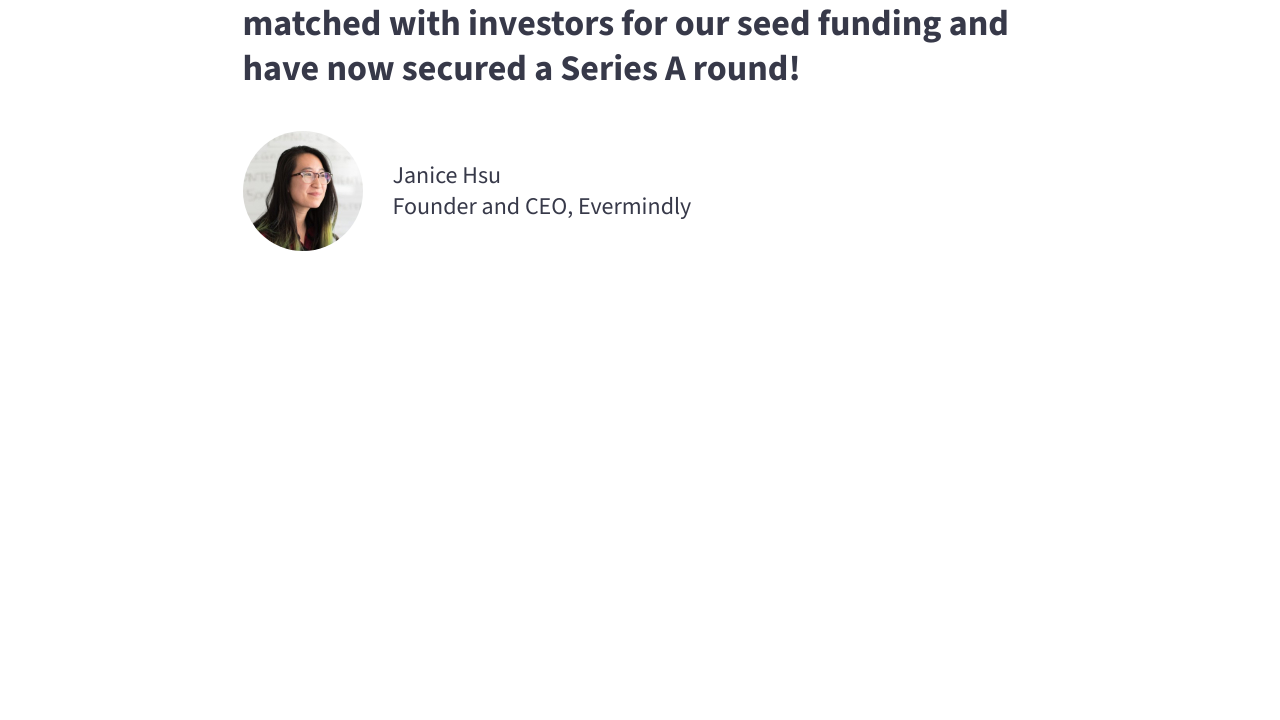
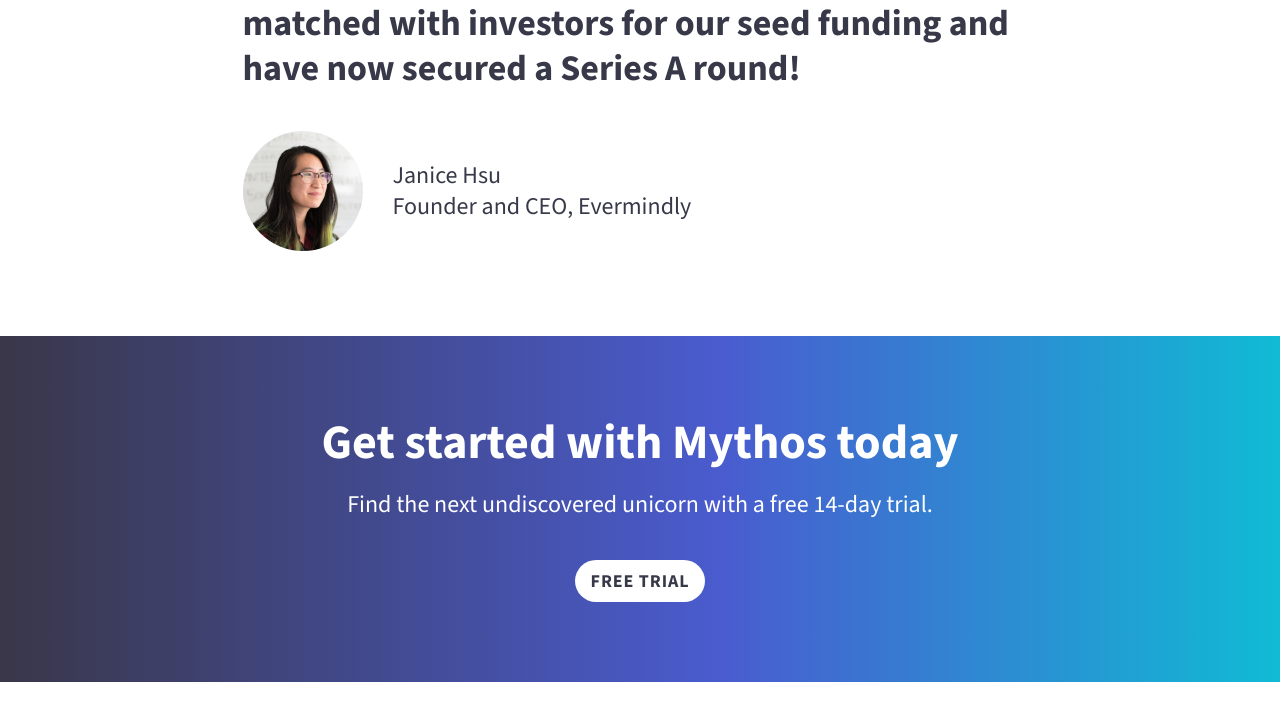
Before and after one commit to stevo123/responsive-design-beginners, a plain HTML site: page index.html in a window 1280 px wide. Shown: the part 2156-2876 px from the top of the page. Drawn offline with nearby package versions, Linux system fonts and the light colour scheme.

Commit message:
Add full-width cta

```diff
--- /dev/null
+++ b/app/scss/components/_fw-cta.scss
@@ -0,0 +1,28 @@
+@use '../util/' as u;
+
+.fw-cta {
+  background: linear-gradient(
+    90deg,
+    var(--gradient1) 0%,
+    var(--gradient2) 76.28%,
+    var(--gradient3) 152.28%
+  );
+
+  @include u.breakpoint(large) {
+    background: linear-gradient(
+      90deg,
+      var(--gradient1) 0%,
+      var(--gradient2) 56.34%,
+      var(--gradient3) 112.47%
+    );
+  }
+
+  &__wrapper {
+  }
+  &__title {
+  }
+  &__description {
+  }
+  &__button {
+  }
+}
--- a/app/scss/components/_fw-feature.scss
+++ b/app/scss/components/_fw-feature.scss
@@ -2,17 +2,12 @@
 
 .fw-feature {
   background-color: var(--fullwidth-bg);
-  color: var(--text-light);
-  text-align: center;
 
   &__wrapper {
   }
   &__title {
   }
   &__description {
-    max-width: 70ch;
-    margin-inline: auto;
-    margin-block-end: u.rem(40);
   }
   &__image {
     @include u.breakpoint(large) {
--- a/app/scss/components/_index.scss
+++ b/app/scss/components/_index.scss
@@ -3,3 +3,4 @@
 @forward 'features';
 @forward 'fw-feature';
 @forward 'testimonial';
+@forward 'fw-cta';
--- a/app/scss/globals/_button.scss
+++ b/app/scss/globals/_button.scss
@@ -19,6 +19,15 @@
     &:hover {
       background-color: var(--button-primary-bg-hover);
     }
+
+    &.white {
+      background-color: var(--button-primary-white-bg);
+      color: var(--button-primary-text);
+
+      &:hover {
+        background-color: var(--button-primary-white-bg-hover);
+      }
+    }
   }
 
   &.secondary {
--- a/app/scss/globals/_colors.scss
+++ b/app/scss/globals/_colors.scss
@@ -6,6 +6,8 @@
   --hero-bg: hsl(232, 58%, 55%);
   --button-primary-bg: hsl(180, 100%, 42%);
   --button-primary-bg-hover: hsl(180, 100%, 37%);
+  --button-primary-white-bg: hsl(0, 0%, 100%);
+  --button-primary-white-bg-hover: hsl(0, 0%, 90%);
   --button-primary-border: hsl(180, 100%, 42%);
   --button-primary-text: hsl(233, 14%, 25%);
   --button-secondary-bg: transparent;
@@ -14,6 +16,9 @@
   --button-secondary-text: hsl(0, 0%, 100%);
   --button-secondary-text-hover: var(--hero-bg);
   --fullwidth-bg: hsl(320, 85%, 41%);
+  --gradient1: hsl(250, 14%, 25%);
+  --gradient2: hsl(232, 58%, 55%);
+  --gradient3: hsl(180, 100%, 42%);
 }
 
 .magenta {
--- /dev/null
+++ b/app/scss/globals/_fullwidth.scss
@@ -0,0 +1,12 @@
+@use '../util/' as u;
+
+.fullwidth {
+  color: var(--text-light);
+  text-align: center;
+
+  &__description {
+    max-width: 70ch;
+    margin-inline: auto;
+    margin-block-end: u.rem(40);
+  }
+}
--- a/app/scss/globals/_index.scss
+++ b/app/scss/globals/_index.scss
@@ -2,3 +2,4 @@
 @forward 'typography';
 @forward 'colors';
 @forward 'button';
+@forward 'fullwidth';
--- a/index.html
+++ b/index.html
@@ -118,12 +118,12 @@
             </div>
           </div>
         </section>
-        <section class="fw-feature">
+        <section class="fw-feature fullwidth">
           <div class="wrapper fw-feature__wrapper">
             <h2 class="fw-feature__title">
               Angel investment matching in real time.
             </h2>
-            <p class="fw-feature__description medium">
+            <p class="fw-feature__description fullwidth__description medium">
               Lorem ipsum dolor sit amet, consectetur adipiscing elit. Mauris id
               vestibulum metus, ut pretium lacus. Phasellus ac mi magna. Sed
               scelerisque, turpis vitae.
@@ -173,6 +173,17 @@
             </figure>
           </div>
         </section>
+        <section class="fw-cta fullwidth">
+          <div class="wrapper fw-cta__wrapper">
+            <h2 class="fw-cta__title">Get started with Mythos today</h2>
+            <p class="fw-cta__description fullwidth__description medium">
+              Find the next undiscovered unicorn with a free 14-day trial.
+            </p>
+            <a href="" class="fw-cta__button button primary white"
+              >Free Trial</a
+            >
+          </div>
+        </section>
       </article>
     </main>
     <footer></footer>
```
Also changed, not shown: dist/style.css, 1 other file.
